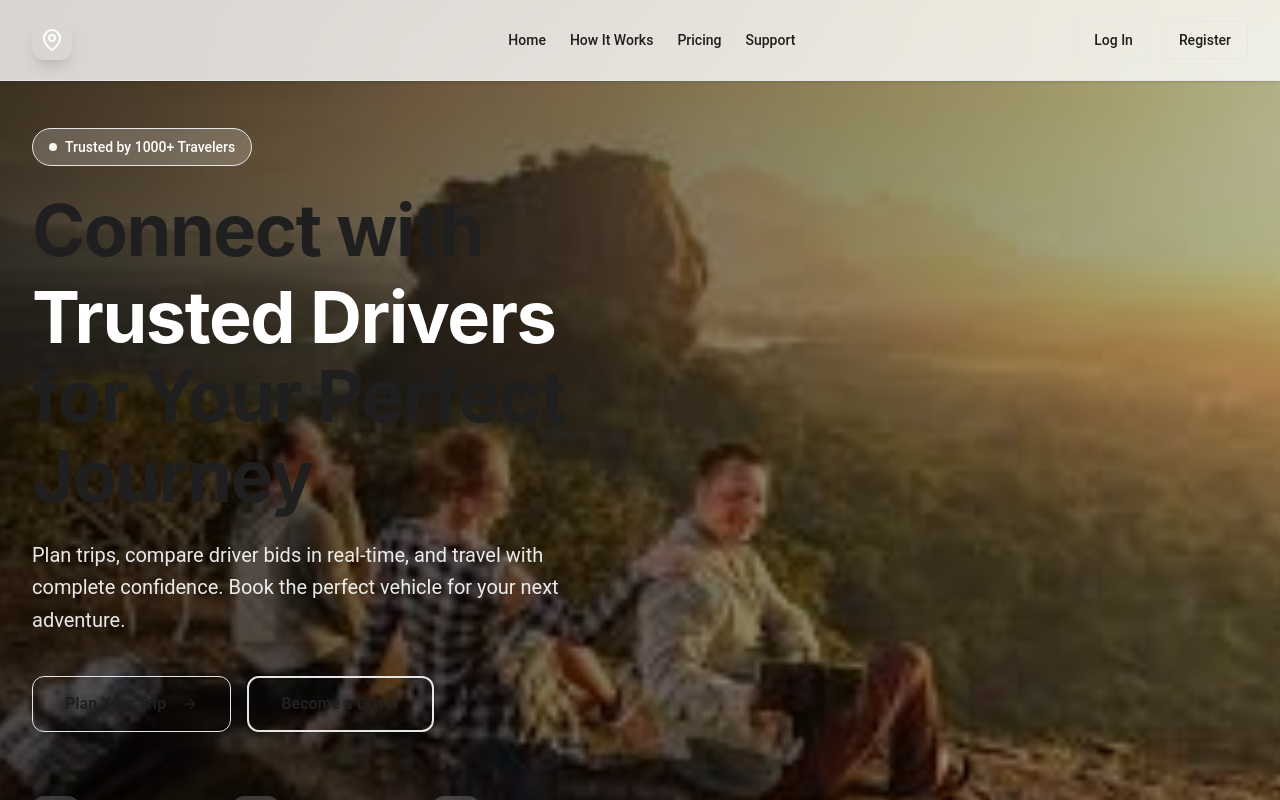
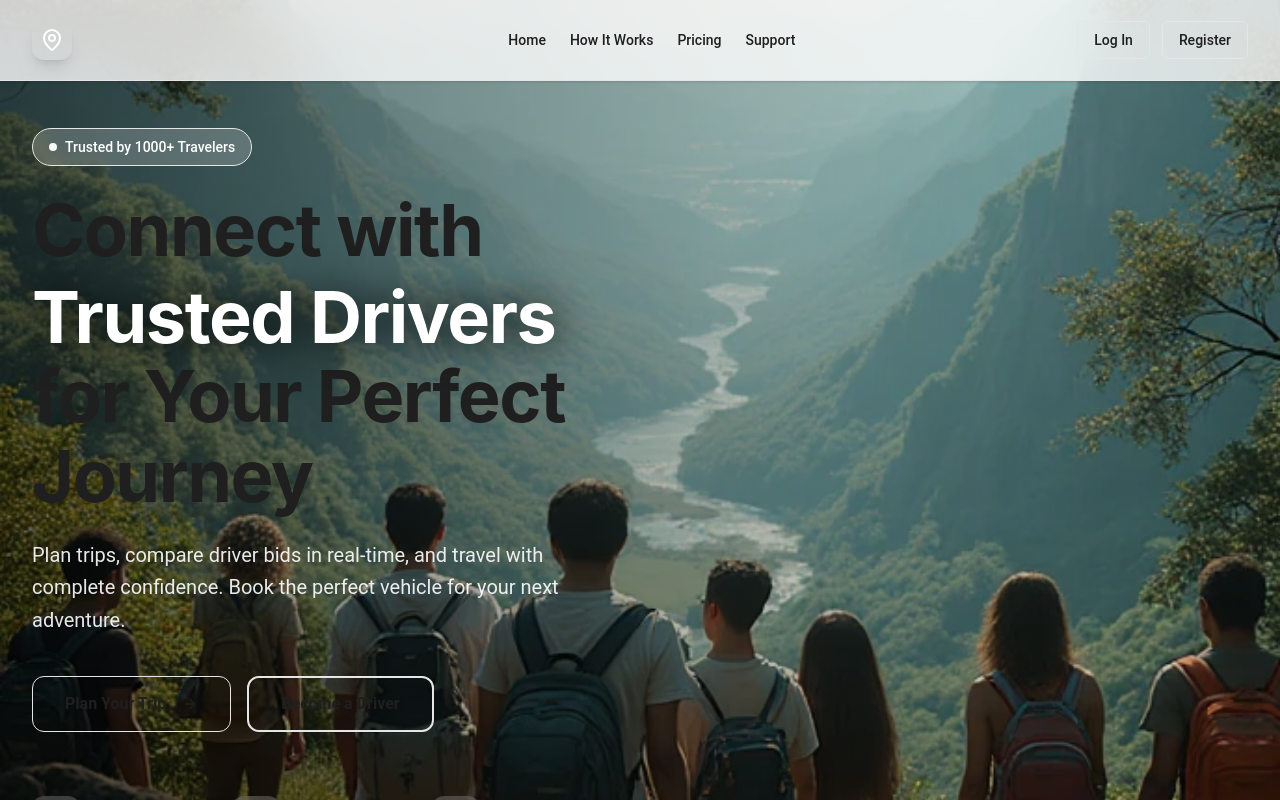
Before and after one commit to Yasiru-Nethsara/Travel-pro-website, a React (Vite) app in the folder client/: page / in a window 1280 px wide. Shown: the top 800 px of the page. Built offline with nearby package versions, Linux system fonts and the light colour scheme.

Commit message:
Small changes

```diff
--- a/client/src/components/HeroSection.tsx
+++ b/client/src/components/HeroSection.tsx
@@ -1,7 +1,7 @@
 import { Button } from "@/components/ui/button";
 import { Link } from "wouter";
 import { ArrowRight, Shield, DollarSign, Headphones } from "lucide-react";
-import heroImage from "@/assets/images/images.jpeg";
+import heroImage from "@/assets/images/Travel pic.png";
 
 export default function HeroSection() {
   return (
@@ -13,7 +13,7 @@ export default function HeroSection() {
           alt="Train on bridge"
           className="w-full h-full object-cover"
         />
-        <div className="absolute inset-0 bg-gradient-to-r from-black/70 via-black/50 to-black/30" />
+        <div className="absolute inset-0 bg-gradient-to-r from-black/50 via-black/30 to-black/10" />
       </div>
 
       <div className="max-w-7xl mx-auto px-4 lg:px-8 w-full relative z-10">
@@ -27,7 +27,10 @@ export default function HeroSection() {
 
               <h1 className="text-4xl sm:text-5xl lg:text-6xl xl:text-7xl font-bold leading-[1.1] tracking-tight text-white">
                 Connect with
-                <span className="block text-white mt-2">Trusted Drivers</span>
+                {/* ← THIS IS THE ONLY LINE YOU CHANGE */}
+                <span className="block mt-2 text-white drop-shadow-[0_0_10px_black] drop-shadow-[0_0_20px_black]">
+                  Trusted Drivers
+                </span>
                 for Your Perfect Journey
               </h1>
 
--- a/client/src/pages/TravelerDashboard.tsx
+++ b/client/src/pages/TravelerDashboard.tsx
@@ -111,8 +111,8 @@ export default function TravelerDashboard() {
                 ))
               ) : (
                 <div className="text-center py-12">
-                  <p className="text-muted-foreground mb-4">No active trips</p>
-                  <Button asChild>
+                  <p className="text-muted-foreground mb-6 text-lg md:text-xl font-large">No Active Trips</p>
+                  <Button asChild size="lg">
                     <Link href="/book-trip">Book Your First Trip</Link>
                   </Button>
                 </div>
```
Also changed, not shown: client/src/assets/images/Travel pic.png (added), 1 other file (tests, documents, lock files or other folders).
